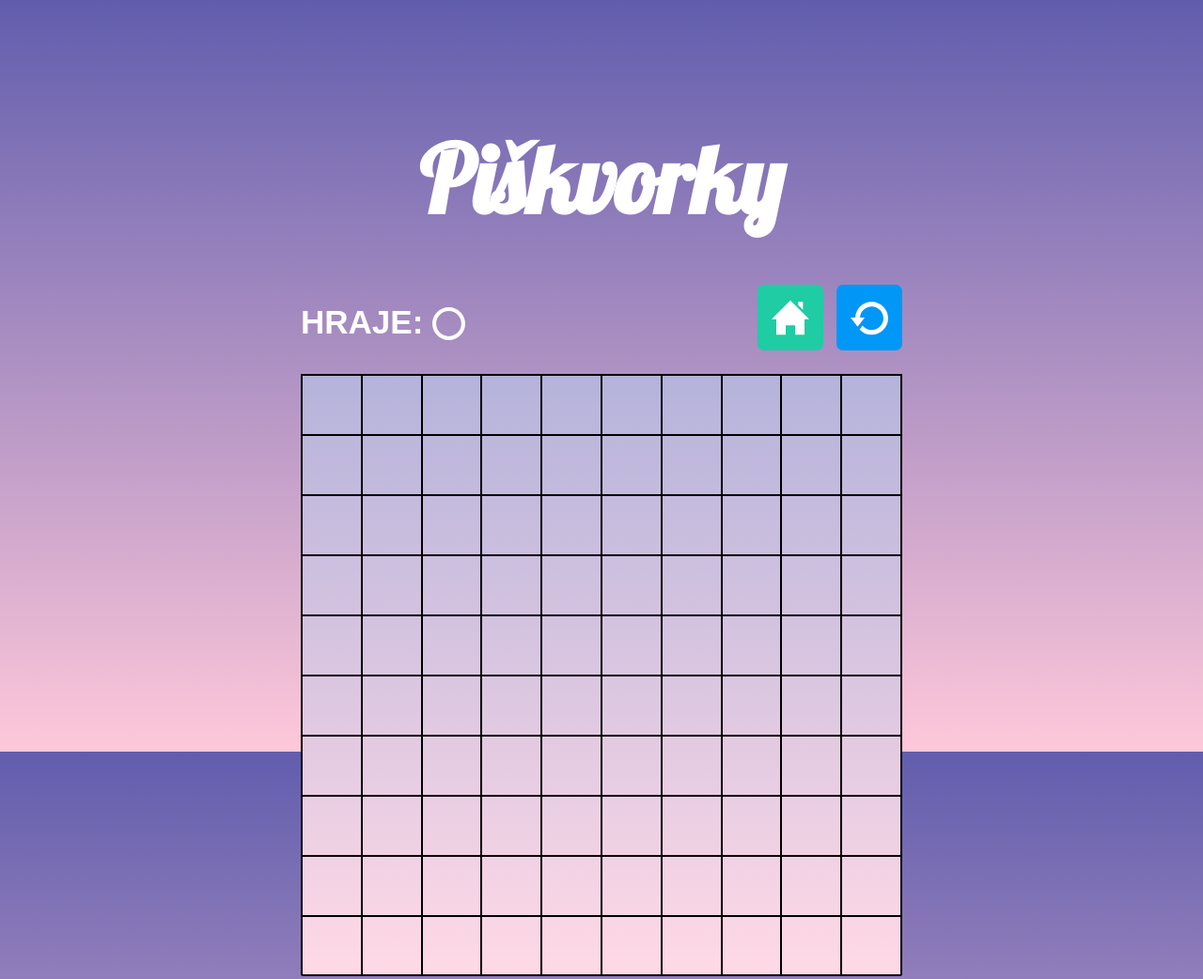
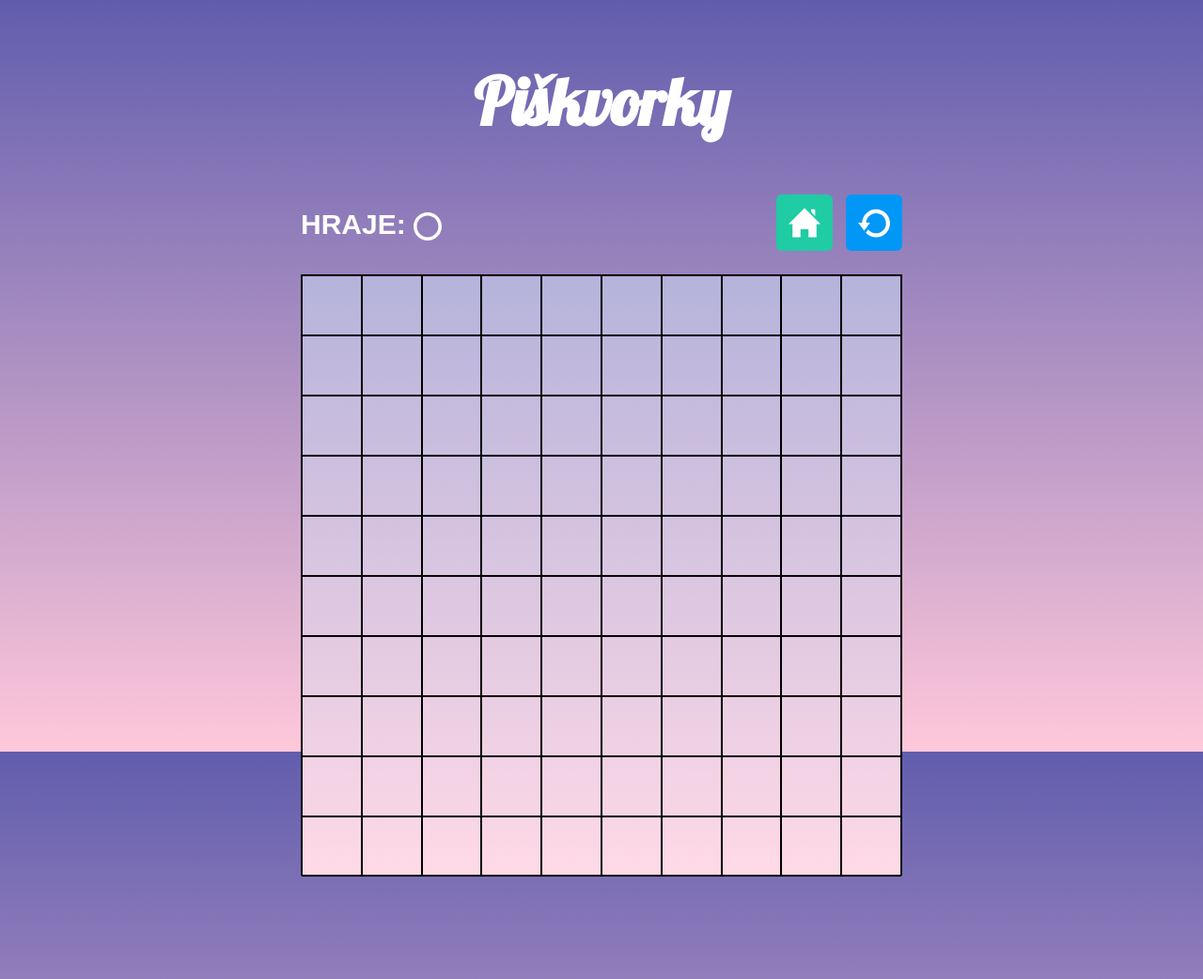
Before and after one commit to katerinalevova/piskvorky, a plain HTML site: page hra.html in a window 1280 px wide. Shown: the top 1042 px of the page at 94% size. Drawn offline with Linux system fonts and the light colour scheme.

Commit message:
Uprava velikosti nadpisu a tlacitek

```diff
--- a/styly.css
+++ b/styly.css
@@ -136,7 +136,7 @@
         /* HRA */
 
         .hra {
-            margin-top: 10%;
+            margin-top: 5%;
             margin-bottom: 10%;
             margin-left: auto;
             margin-right: auto;
@@ -145,7 +145,7 @@
         }
 
         .hra h1 {
-            font-size: 100px;
+            font-size: 70px;
             margin-bottom: 70px;
         }
 
@@ -157,21 +157,21 @@
 
         .uvod--hra h2 {
             display: inline;
-            font-size: 35px;
+            font-size: 30px;
         }
 
         .hraje--kolecko img {
-            font-size: 35px;
+            font-size: 30px;
             margin-bottom: -7px;
         }
 
         .tlacitko--hra img {
             flex-shrink: 0;
             flex-grow: 0;
-            min-width: 70px;
+            min-width: 60px;
             border-radius: 10%;
-            padding: 15px;
-            margin-top: -20px;
+            padding: 13px;
+            margin-top: -15px;
         }
 
         .domu img {
```
